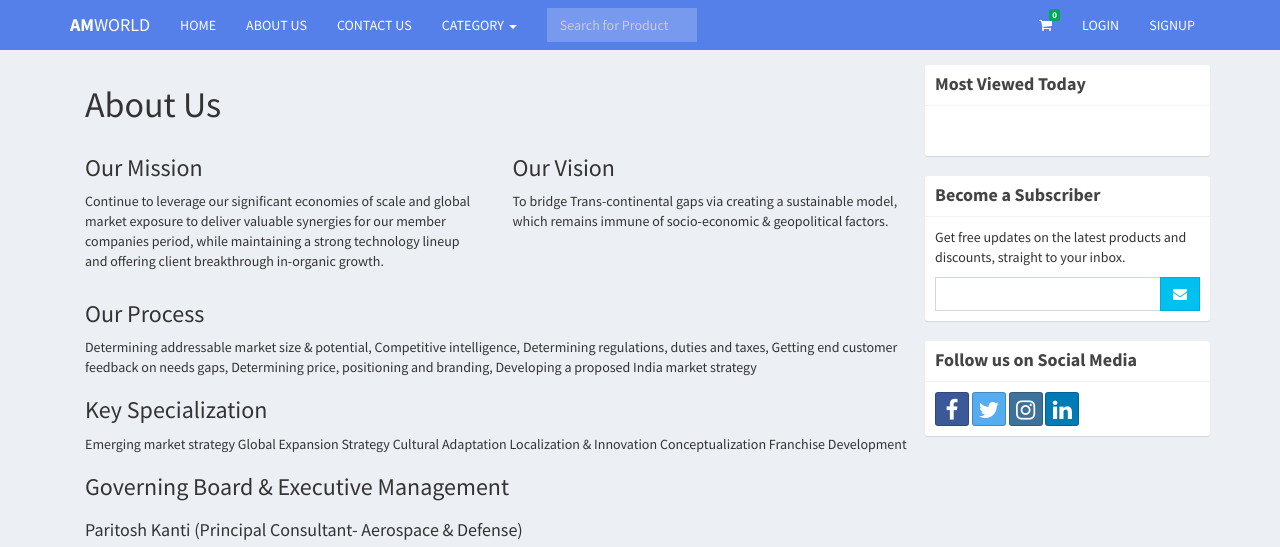
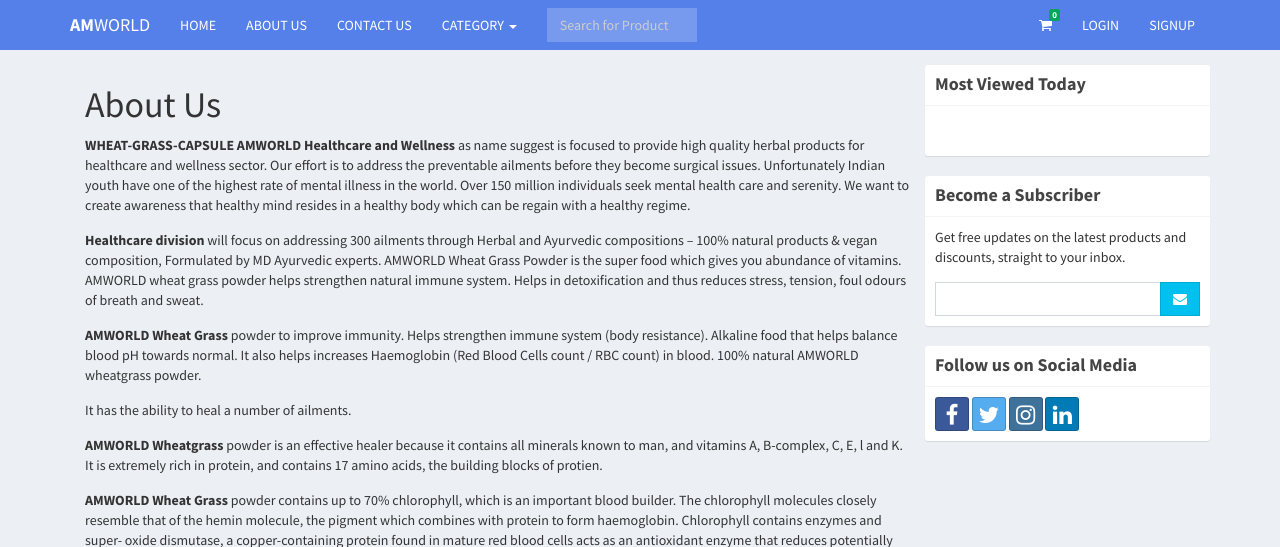
Before and after one commit to apathak431/AmWorld_healthcare, a PHP site: page /ecommerce/about.php in a window 1280 px wide. Shown: the top 547 px of the page. Run offline with PHP 8.4, Linux system fonts and the light colour scheme; data comes from the database, SQL or seed files in the repository; some libraries are stand-ins or nearby versions.

Commit message:
About Page

```diff
--- a/about.php
+++ b/about.php
@@ -23,86 +23,35 @@
 	        				";
 	        				unset($_SESSION['error']);
 	        			}
-	        		?>
+					?>
 
 					<style>
-						.person {
-							margin-bottom: 20px;
-							margin-top: 20px;
-						}
-						.person img {
-							border: 5px solid darkblue;
-							padding: 10px 10px 10px 10px;
-							height: 230px;
-							margin-bottom: 20px;
+						p {
+							margin-bottom: 15px;
 						}
 					</style>
 					<h1>About Us</h1>
-
-					<div class="row">
-						<div class="col-lg-6">
-							<h3>Our Mission</h3>
-							<p>Continue to leverage our significant economies of scale and global market exposure to deliver valuable synergies for our member companies period, while maintaining a strong technology lineup and offering client breakthrough in-organic growth.</p>
-						</div>
-						<div class="col-lg-6">
-							<h3>Our Vision</h3>
-							<p>To bridge Trans-continental gaps via creating a sustainable model, which remains immune of socio-economic & geopolitical factors.</p>
-						</div>
-					</div>
-
-					<h3>Our Process</h3>
-					<p> Determining addressable market size & potential,
-					Competitive intelligence,
-					Determining regulations, duties and taxes,
-					Getting end customer feedback on needs gaps,
-					Determining price, positioning and branding,
-					Developing a proposed India market strategy</p>
-
-					<h3>Key Specialization</h3>
-					<p>Emerging market strategy
-					Global Expansion Strategy
-					Cultural Adaptation
-					Localization & Innovation
-					Conceptualization
-					Franchise Development</p>
-
-					<h3>Governing Board & Executive Management </h3>
-
-					<div class="person">
-						<h4> Paritosh Kanti (Principal Consultant- Aerospace & Defense) </h4>
-						<img src="https://www.amworldadvisor.com/wp-content/uploads/2020/01/pic2.jpg">
-						<p> Mr. Paritosh has served the Indian Airforce in various Defense and Civil divisions for over 37 Years. He was interim part of various defense projects in France & Russia for Aviation related and specializes in aerospace ammunition. Lately headed the Security division of Indian Oil Corporation SBU based at Indore. </p>
-					</div>
-
-					<div class="person">
-						<h4> Tushar Kanti (Senior Consultant – Marine & Shipping) </h4>
-						<img src="https://www.amworldadvisor.com/wp-content/uploads/2020/01/pic1.png">
-						<p> Mr. Tushar being a gold medalist in Marine Engineering has served Shipping/Logistic Giants across Globe for over 40 years. He has managed critical positions in German & Japanese Shipping Industry and has extensive knowledge in the same.</p>
-					</div>
-
-					<div class="person">
-						<h4> Amit Bhowmick – Head of Transaction Advisory </h4>
-						<p> Invest India Certified - monitors the complete gamut of  Transaction Advisory of AMWORLD  Trans -Continental M&A and  manages a varied portfolio of diversified companies operating globally. These  companies range from Energy, Manufacturing, Engineering Services. Mr. Bhowmick is also Associate Director with  other  several Indian companies. He has handled multi-million- dollar transactions in the field ofM&A. He has worked on tr-party international deals involving US, Italy, Mainland China-Japan, Philippines, Indonesia & Oceania.</p>
-					</div>
-
-					<div class="person">
-						<h4> Priya Das - HR Director </h4>
-						<img src="https://www.amworldadvisor.com/wp-content/uploads/2020/01/pic4.png">
-						<p>Priya Das has over 12 years of experience in end to end Human Capital management, she overviews complete deployment of staffing in various projects dependent on task force. Previously she has lead hospitality projects with Mayfair Hotels & Resort, Sayaji Hotels & Chains & Barbeque Nations and leading as Human Resource  Consultant for  many MNCs like E-Dictate IT Solution </p>
-					</div>
+					<p><b>WHEAT-GRASS-CAPSULE AMWORLD Healthcare and Wellness</b> as name suggest is focused to provide high quality herbal products for healthcare and wellness sector. Our effort is to address the preventable ailments before they become surgical issues. Unfortunately Indian youth have one of the highest rate of mental illness in the world. Over 150 million individuals seek mental health care and serenity. We want to create awareness that healthy mind resides in a healthy body which can be regain with a healthy regime.</p>
+					<p><b>Healthcare division</b> will focus on addressing 300 ailments through Herbal and Ayurvedic compositions – 100% natural products & vegan composition, Formulated by MD Ayurvedic experts. AMWORLD Wheat Grass Powder is the super food which gives you abundance of vitamins. AMWORLD wheat grass powder helps strengthen natural immune system. Helps in detoxification and thus reduces stress, tension, foul odours of breath and sweat.</p>
+					<p><b>AMWORLD  Wheat Grass</b> powder to improve immunity. Helps strengthen immune system (body resistance). Alkaline food that helps balance blood pH towards normal. It also helps increases Haemoglobin (Red Blood Cells count / RBC count) in blood. 100% natural AMWORLD wheatgrass powder.</p>
+					<p>It has the ability to heal a number of ailments.</p>
+					<p><b>AMWORLD Wheatgrass</b> powder is an effective healer because it contains all minerals known to man, and vitamins A, B-complex, C, E, l and K. It is extremely rich in protein, and contains 17 amino acids, the building blocks of protien.</p>
+					<p><b>AMWORLD Wheat Grass</b> powder contains up to 70% chlorophyll, which is an important blood builder. The chlorophyll molecules closely resemble that of the hemin molecule, the pigment which combines with protein to form haemoglobin. Chlorophyll contains enzymes and super- oxide dismutase, a copper-containing protein found in mature red blood cells acts as an antioxidant enzyme that reduces potentially harmful free radicals of oxygen formed during normal metabolic cell processes to oxygen and hydrogen peroxide. This enzyme decomposes superoxide radicals in the body into a more manageable form, thereby helping to slow down the ageing process.</p>
+					<p>It is enriched with Vitamin A, C, B1, B2, B3, B6, B12, E, K, folic acid, iron and chlorophyll.
+					Suitable for people who has vitamin deficiency or any health problem.</p>
+					<p>Has number of health benefits such as boost immunity, reduce fatigue, weight loss and detoxification.
+					It is prepared from tender shoots of wheat.</p>
+					<p><b>AMWORLD Wheat Grass</b> Powder helps to make you healthy and strong.</p>
+					<img src="https://www.amworldadvisor.com/wp-content/uploads/2020/07/Healtcare-Products.jpg" class="img-responsive" alt="">
 				</div>
 				<div class="col-sm-3">
 	        		<?php include 'includes/sidebar.php'; ?>
 	        	</div>
 	        	</div>
-
 	        </div>
-
 	      </section>
-
 	    </div>
 	  </div>
-
   	<?php include 'includes/footer.php'; ?>
 </div>
 
--- a/includes/header.php
+++ b/includes/header.php
@@ -32,8 +32,6 @@
 
     <!-- Paypal Express -->
     <script src="https://www.paypalobjects.com/api/checkout.js"></script>
-    <!-- Google Recaptcha -->
-    <script src='https://www.google.com/recaptcha/api.js'></script>
 
   	<!-- Custom CSS -->
     <style type="text/css">
--- a/register.php
+++ b/register.php
@@ -14,10 +14,6 @@
 		$_SESSION['firstname'] = $firstname;
 		$_SESSION['lastname'] = $lastname;
 		$_SESSION['email'] = $email;
-
-
-		  		$_SESSION['captcha'] = time() + (10*60);
-
 
 		if($password != $repassword){
 			$_SESSION['error'] = 'Passwords did not match';
@@ -84,7 +80,7 @@
 
 				        //Content
 				        $mail->isHTML(true);
-				        $mail->Subject = 'ECommerce Site Sign Up';
+				        $mail->Subject = 'Amworld Sign Up';
 				        $mail->Body    = $message;
 
 				        $mail->send();
```
Also changed, not shown: signup.php (+0 -8 lines).
